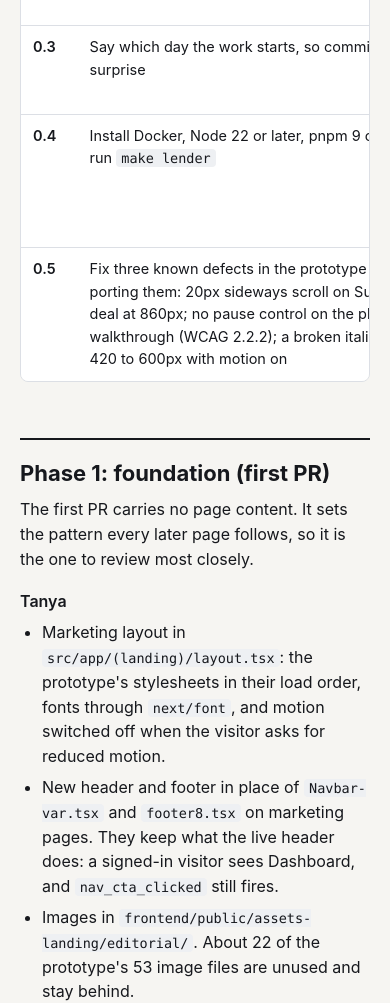
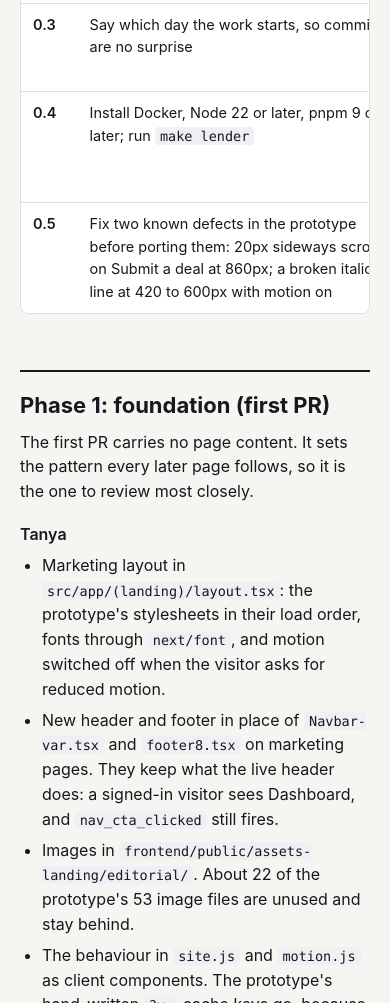
Before and after one commit to tetianazakus-coder/prism-prototype, a plain HTML site: page website/build-plan.html in a window 390 px wide. Shown: the part 3454-4457 px from the top of the page. Drawn offline with Linux system fonts and the light colour scheme.

Commit message:
Website build plan: the phone frames' missing pause control is not a defect (Tanya, 19 Nov: "remove on mobile"); step 0.5 lists two defects.

```diff
--- a/website/build-plan.html
+++ b/website/build-plan.html
@@ -84,7 +84,7 @@
 <tr><td>0.2</td><td></td><td>Push access to <code>LenderMatrix/LenderPrism</code>. Access is read-only today</td></tr>
 <tr><td>0.3</td><td>Say which day the work starts, so commits are no surprise</td><td>Branch name and ticket number (the repo uses <code>feature/len-NNN-...</code>); confirm the base is <code>dev</code></td></tr>
 <tr><td>0.4</td><td>Install Docker, Node 22 or later, pnpm 9 or later; run <code>make lender</code></td><td>The file <code>apps/lender-prism/.env</code> (the repo has no example of it) and the seed database <code>db/seed.dump</code>. Or: permission to run only the Next app against staging Rails</td></tr>
-<tr><td>0.5</td><td>Fix three known defects in the prototype before porting them: 20px sideways scroll on Submit a deal at 860px; no pause control on the phone walkthrough (WCAG 2.2.2); a broken italic line at 420 to 600px with motion on</td><td></td></tr>
+<tr><td>0.5</td><td>Fix two known defects in the prototype before porting them: 20px sideways scroll on Submit a deal at 860px; a broken italic line at 420 to 600px with motion on</td><td></td></tr>
 </table></div>
 
 <h2 id="p1">Phase 1: foundation (first PR)</h2>
```
